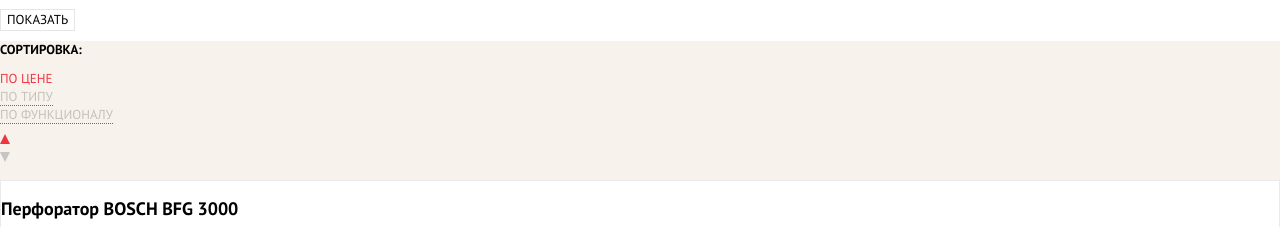
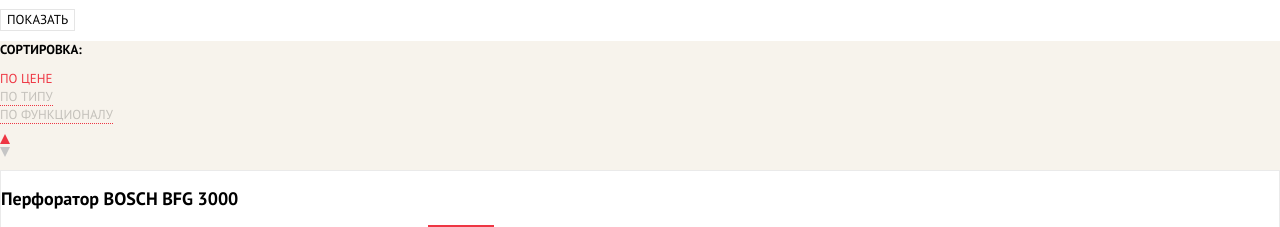
Before and after one commit to Nikon1624/935631-technomart-24, a plain HTML site: page catalog.html in a window 1280 px wide. Shown: the part 886-1113 px from the top of the page. Drawn offline with Linux system fonts and the light colour scheme; a web font is replaced by a local one.

Commit message:
Треугольники без псевдоэлементов

```diff
--- a/css/style.css
+++ b/css/style.css
@@ -846,37 +846,20 @@ a {
     border-bottom: 1px dotted #ee3643;
 }
 
-.sort__button-up, .sort__button-down {
-    position: relative;
+.sort__button-up {
     display: inline-block;
-    width: 15px;
-    height: 25px;
+    border: 10px solid transparent;
+    border-bottom-color: #ee3643;
+    border-right-width: 5px;
+    border-left-width: 5px;
 }
 
-.sort__button-up::after {
-    content: "";
-    position: absolute;
-    left: 0;
-    top: 0;
-    border: 10px solid #ee3643;
-    border-top-color: transparent;
+.sort__button-down {
+    display: inline-block;
+    border: 10px solid transparent;
+    border-top-color: #c5c5c5;
     border-right-width: 5px;
     border-left-width: 5px;
-    border-right-color: transparent;
-    border-left-color: transparent;
-}
-
-.sort__button-down::after {
-    content: "";
-    position: absolute;
-    left: 0;
-    top: 0;
-    border: 10px solid #c5c5c5;
-    border-bottom-color: transparent;
-    border-right-width: 5px;
-    border-left-width: 5px;
-    border-right-color: transparent;
-    border-left-color: transparent;
 }
 
 .sort__btn--current {
```
